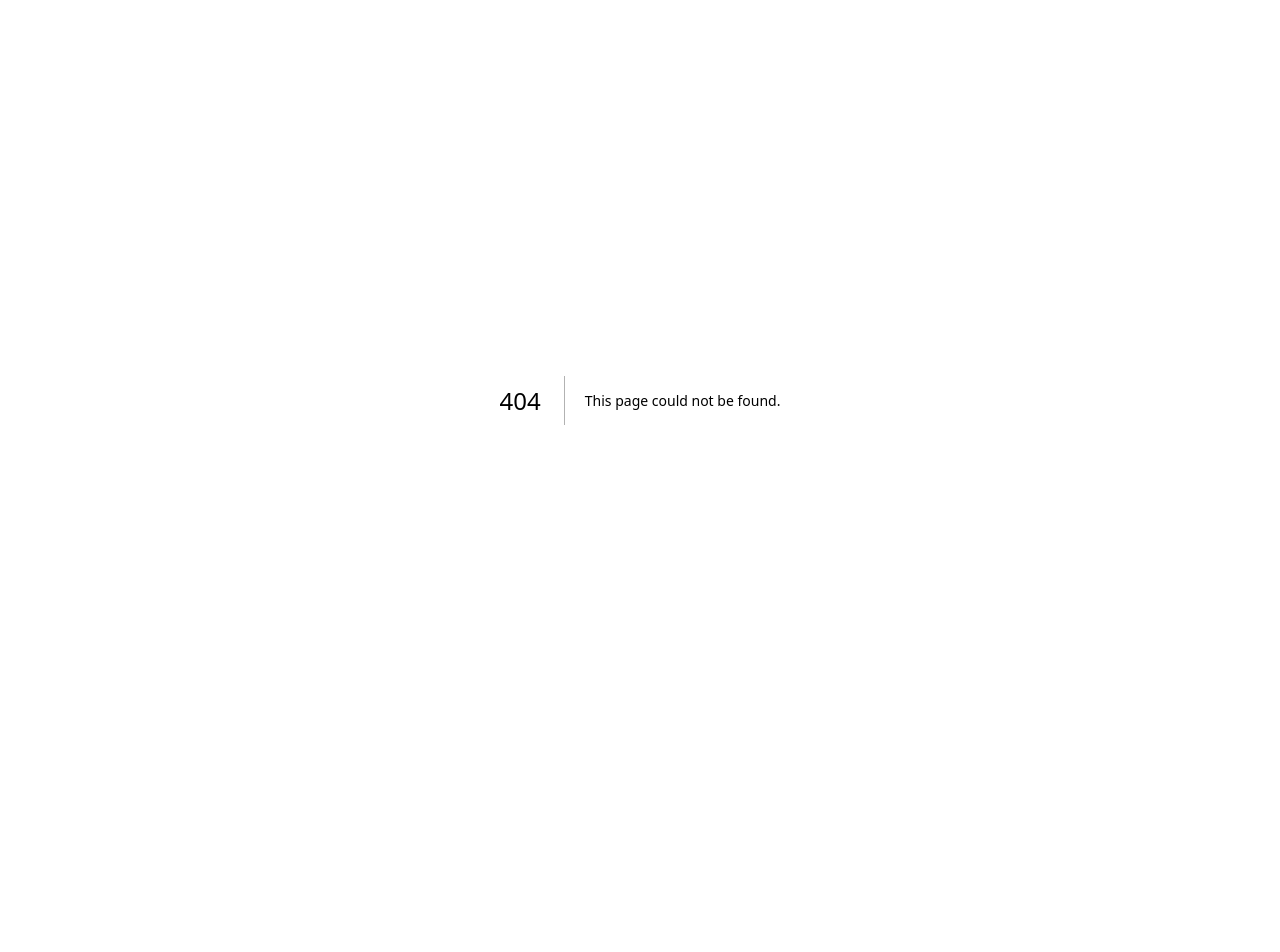
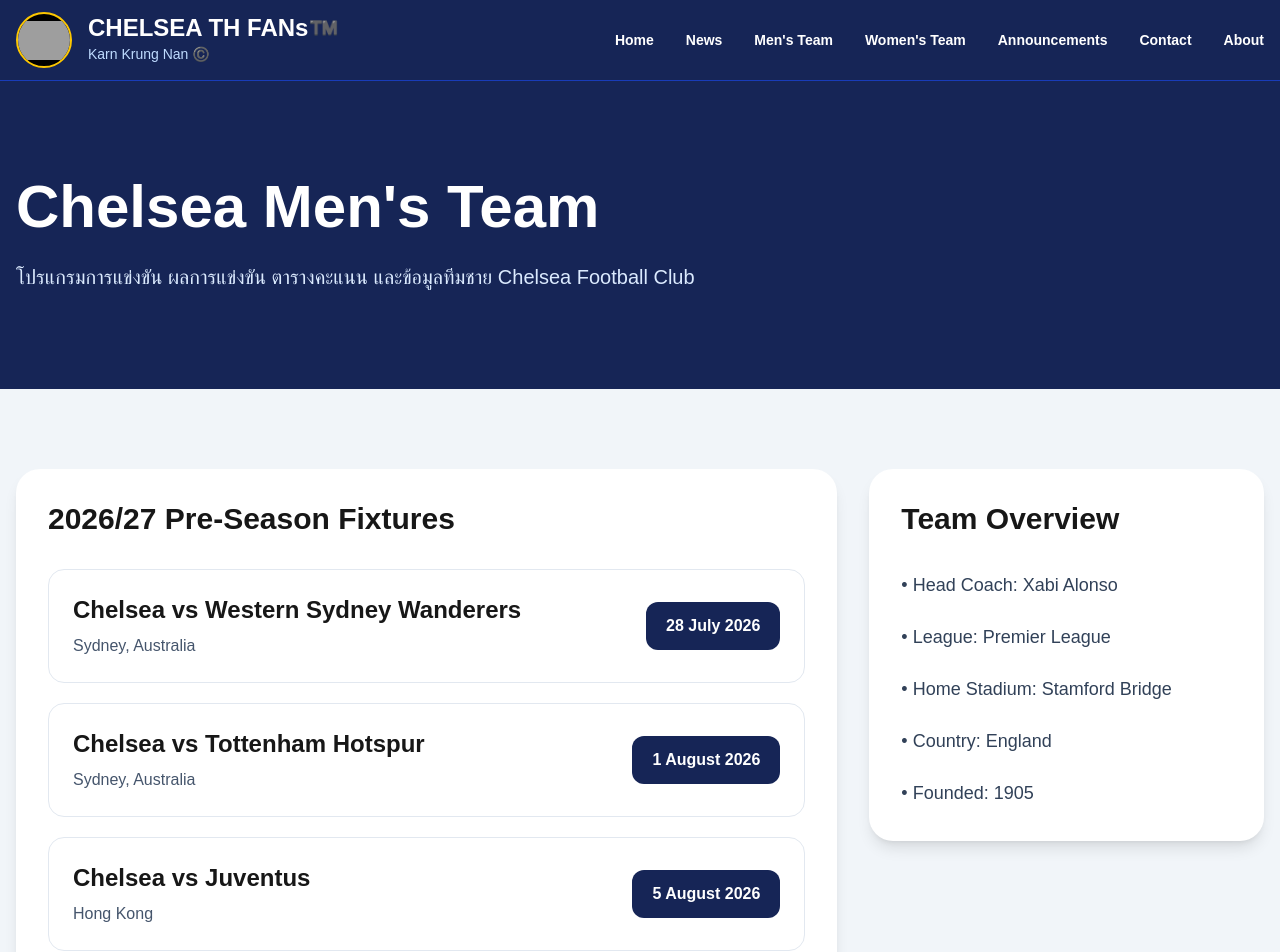
Before and after one commit to Kidsadambu/chelsea-th-fans, a Next.js app: page /mens-team in a window 1280 px wide. Before the commit this address had no page. Shown: the top 952 px of the page. Before the commit the page ends 800 px from the top, so only its background shows below. Built offline with nearby package versions, Linux system fonts and the light colour scheme; grey boxes are pictures that could not be loaded.

Commit message:
Create men's team page

```diff
--- /dev/null
+++ b/app/mens-team/page.tsx
@@ -0,0 +1,92 @@
+import Navbar from "@/components/Navbar";
+import Footer from "@/components/Footer";
+
+const fixtures = [
+  {
+    opponent: "Western Sydney Wanderers",
+    date: "28 July 2026",
+    location: "Sydney, Australia",
+  },
+  {
+    opponent: "Tottenham Hotspur",
+    date: "1 August 2026",
+    location: "Sydney, Australia",
+  },
+  {
+    opponent: "Juventus",
+    date: "5 August 2026",
+    location: "Hong Kong",
+  },
+  {
+    opponent: "AC Milan",
+    date: "8 August 2026",
+    location: "Jakarta, Indonesia",
+  },
+];
+
+export default function MensTeamPage() {
+  return (
+    <main className="bg-slate-100 min-h-screen">
+      <Navbar />
+
+      <section className="bg-blue-950 text-white py-24">
+        <div className="max-w-7xl mx-auto px-4">
+          <h1 className="text-5xl md:text-6xl font-black">
+            Chelsea Men's Team
+          </h1>
+
+          <p className="text-blue-100 text-xl mt-6 max-w-3xl leading-8">
+            โปรแกรมการแข่งขัน ผลการแข่งขัน ตารางคะแนน และข้อมูลทีมชาย Chelsea Football Club
+          </p>
+        </div>
+      </section>
+
+      <section className="max-w-7xl mx-auto px-4 py-20 grid lg:grid-cols-3 gap-8">
+        <div className="lg:col-span-2 bg-white rounded-3xl shadow-lg p-8">
+          <h2 className="text-3xl font-black mb-8">
+            2026/27 Pre-Season Fixtures
+          </h2>
+
+          <div className="space-y-5">
+            {fixtures.map((fixture, index) => (
+              <div
+                key={index}
+                className="border border-slate-200 rounded-2xl p-6 flex flex-col md:flex-row md:items-center md:justify-between gap-4"
+              >
+                <div>
+                  <h3 className="text-2xl font-black">
+                    Chelsea vs {fixture.opponent}
+                  </h3>
+
+                  <p className="text-slate-600 mt-2">
+                    {fixture.location}
+                  </p>
+                </div>
+
+                <span className="bg-blue-950 text-white px-5 py-3 rounded-xl font-bold text-center">
+                  {fixture.date}
+                </span>
+              </div>
+            ))}
+          </div>
+        </div>
+
+        <div className="bg-white rounded-3xl shadow-lg p-8 h-fit">
+          <h2 className="text-3xl font-black mb-8">
+            Team Overview
+          </h2>
+
+          <ul className="space-y-5 text-lg text-slate-700 leading-8">
+            <li>• Head Coach: Xabi Alonso</li>
+            <li>• League: Premier League</li>
+            <li>• Home Stadium: Stamford Bridge</li>
+            <li>• Country: England</li>
+            <li>• Founded: 1905</li>
+          </ul>
+        </div>
+      </section>
+
+      <Footer />
+    </main>
+  );
+}
```
